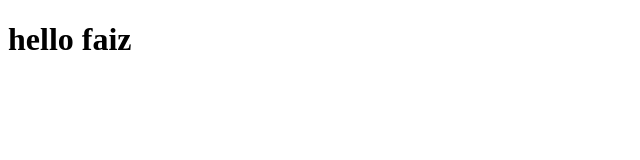
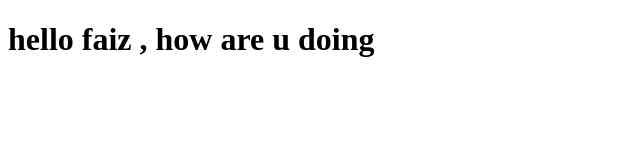
Before and after one commit to faizyahaya/coursera-test, a plain HTML site: page site/index.html in a window 1280 px wide. Shown: the whole page, without its empty margins (0-640 px from the left). Drawn offline with Linux system fonts and the light colour scheme.

Commit message:
my second update

```diff
--- a/site/index.html
+++ b/site/index.html
@@ -6,7 +6,7 @@
   </head>
   <body>
 
-    <h1>hello faiz</h1>
+    <h1>hello faiz , how are u doing</h1>
 
   </body>
 </html>
```
